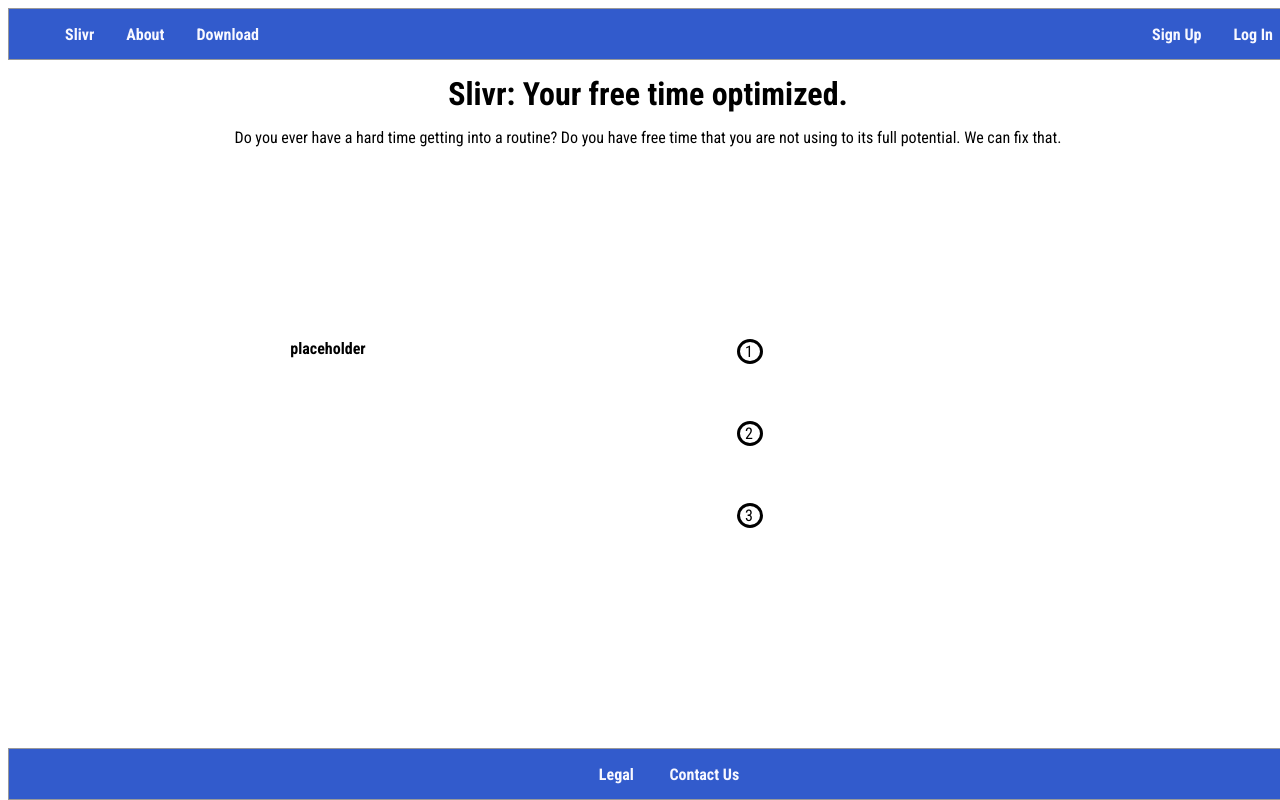
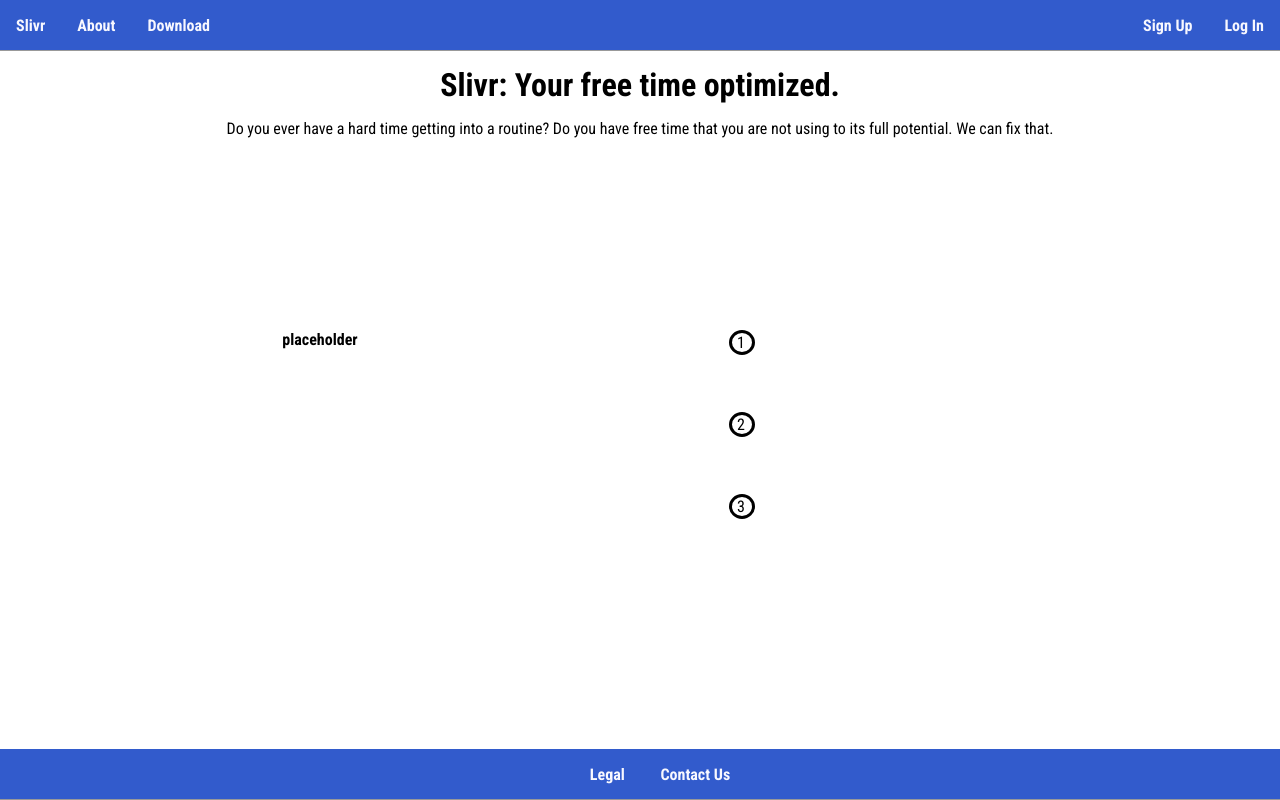
Before and after one commit to Trod673/Slivr, a plain HTML site: page index.html in a window 1280 px wide. Drawn offline with Linux system fonts and the light colour scheme.

Commit message:
Tweaks
fixed width of page and navbar and footer

```diff
--- a/index.css
+++ b/index.css
@@ -3,7 +3,8 @@
 }
 
 body{
-    width: 100%;
+    margin: 0;
+    padding: 0;
 }
 
 .navbar ul li {
@@ -16,11 +17,13 @@ body{
     position: relative;
     margin: auto 0;
     height: 30px;
+    width: 100%;
+    padding-inline-start: 0;
 }
 
 .navbar {
     background-color: rgb(50, 91, 204);
-    border: 1px solid rgb(153, 153, 153);
+    border-bottom: 1px solid rgb(153, 153, 153);
     height: 50px;
     color: ghostwhite;
     font-weight: 700;
@@ -94,11 +97,11 @@ h4 {
 
 .footbar {
     background-color: rgb(50, 91, 204);
-    border: 1px solid rgb(153, 153, 153);
+    border-bottom: 1px solid rgb(153, 153, 153);
     height: 50px;
     color: ghostwhite;
     font-weight: 700;
+    position: absolute;
     bottom: 0;
-    position: absolute;
     width: 100%;
 }
```
Also changed, not shown: index.html (+5 -5 lines).
